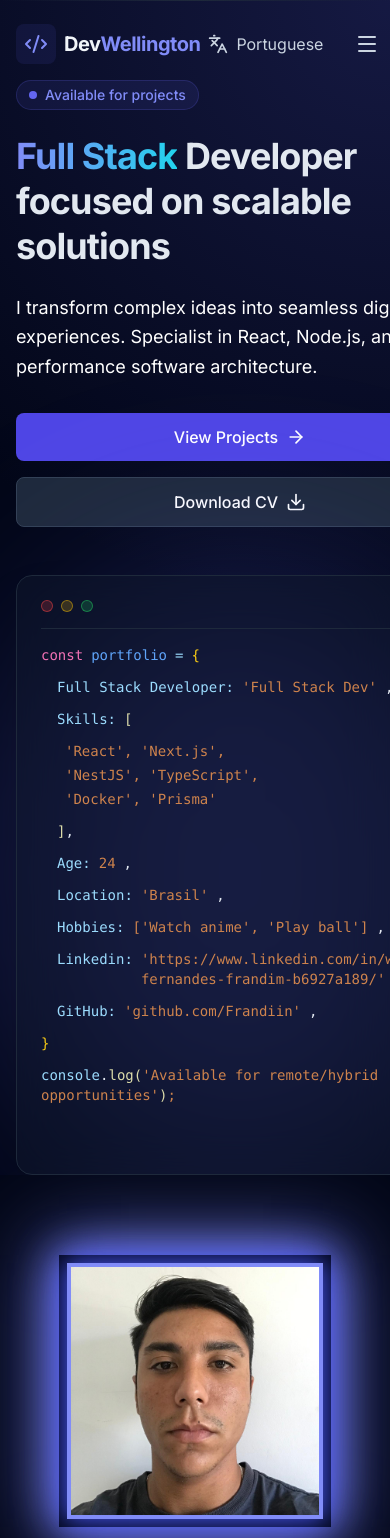
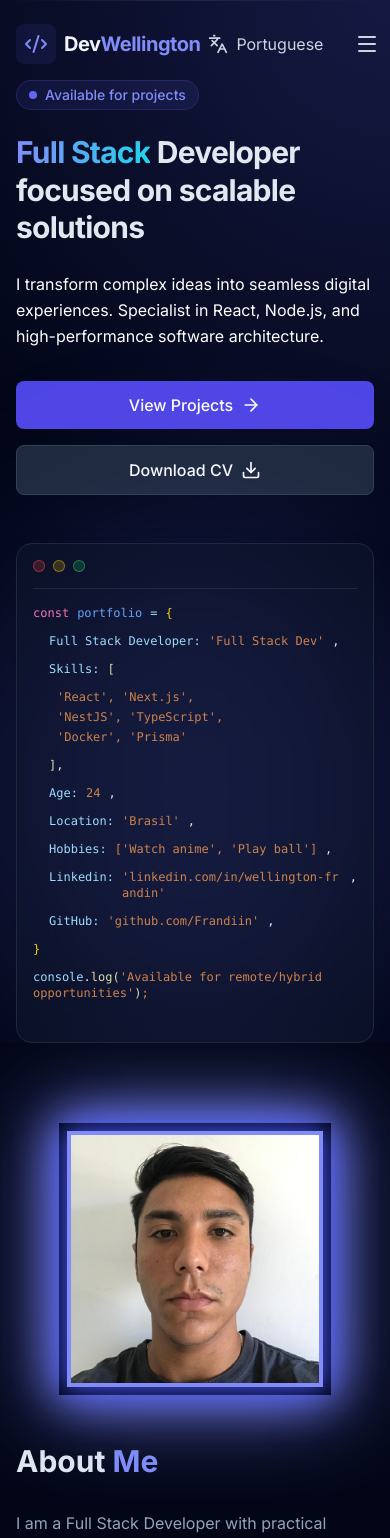
Before and after one commit to Frandiin/portifolio, a React (Vite) app: page / in a window 390 px wide. Shown: the top 1538 px of the page. Built offline with nearby package versions, Linux system fonts and the light colour scheme.

Commit message:
fix:layout mobile hero

```diff
--- a/src/components/Hero.tsx
+++ b/src/components/Hero.tsx
@@ -26,14 +26,14 @@ export const Hero = () => {
               {t('hero.available')}
             </div>
 
-            <h1 className="mb-6 text-4xl font-bold leading-tight tracking-tight md:text-5xl lg:text-7xl">
+            <h1 className="mb-6 text-3xl font-bold leading-tight tracking-tight sm:text-4xl md:text-5xl lg:text-7xl">
               <Trans i18nKey="hero.role">
                 Desenvolvedor <span className="text-gradient">Full Stack</span> focado em soluções
                 escaláveis
               </Trans>
             </h1>
 
-            <p className="mb-8 max-w-xl text-lg leading-relaxed text-white">
+            <p className="mb-8 max-w-xl text-base leading-relaxed text-white sm:text-lg">
               {t('hero.description')}
             </p>
 
@@ -62,17 +62,17 @@ export const Hero = () => {
             transition={{ duration: 0.5, delay: 0.2 }}
             className="relative flex items-center justify-center lg:h-[800px]"
           >
-            <div className="relative mx-auto aspect-square w-full max-w-md">
+            <div className="relative mx-auto w-full max-w-md">
               <div className="absolute inset-0 rounded-full bg-indigo-500/30 blur-[100px]" />
 
-              <div className="relative h-[600px] w-full overflow-hidden rounded-2xl border border-slate-800 bg-slate-900/50 p-6 shadow-2xl backdrop-blur-xl">
+              <div className="relative h-[500px] w-full overflow-x-auto overflow-y-auto rounded-2xl border border-slate-800 bg-slate-900/50 p-4 shadow-2xl backdrop-blur-xl sm:h-[600px] sm:p-6">
                 <div className="mb-4 flex items-center gap-2 border-b border-slate-800 pb-4">
                   <div className="h-3 w-3 rounded-full border border-red-500/50 bg-red-500/20" />
                   <div className="h-3 w-3 rounded-full border border-yellow-500/50 bg-yellow-500/20" />
                   <div className="h-3 w-3 rounded-full border border-green-500/50 bg-green-500/20" />
                 </div>
 
-                <div className="space-y-3 font-mono text-sm">
+                <div className="space-y-3 font-mono text-xs sm:text-sm">
                   <div className="flex gap-2">
                     <span className="text-pink-400">const</span>
                     <span className="text-blue-400">{t('hero.portfolio.title')}</span>
@@ -108,9 +108,12 @@ export const Hero = () => {
                     <span className="text-code-string">'Brasil'</span>,
                   </div>
 
-                  <div className="flex gap-2 pl-4">
+                  <div className="flex flex-wrap gap-2 pl-4">
                     <span className="text-code-keyword">{t('hero.portfolio.hobbies.label')}:</span>
-                    <span className="text-code-string">{t('hero.portfolio.hobbies.value')}</span>,
+                    <span className="break-words text-code-string">
+                      {t('hero.portfolio.hobbies.value')}
+                    </span>
+                    ,
                   </div>
 
                   <div className="flex gap-2 pl-4">
@@ -120,9 +123,9 @@ export const Hero = () => {
                         href="https://www.linkedin.com/in/wellington-fernandes-frandim-b6927a189/"
                         target="_blank"
                         rel="noopener noreferrer"
-                        className="transition-colors hover:text-green-300"
+                        className="break-all transition-colors hover:text-green-300"
                       >
-                        'https://www.linkedin.com/in/wellington-fernandes-frandim-b6927a189/'
+                        'linkedin.com/in/wellington-frandin'
                       </a>
                     </span>
                     ,
```
Also changed, not shown: 2 other files (tests, documents, lock files or other folders).
